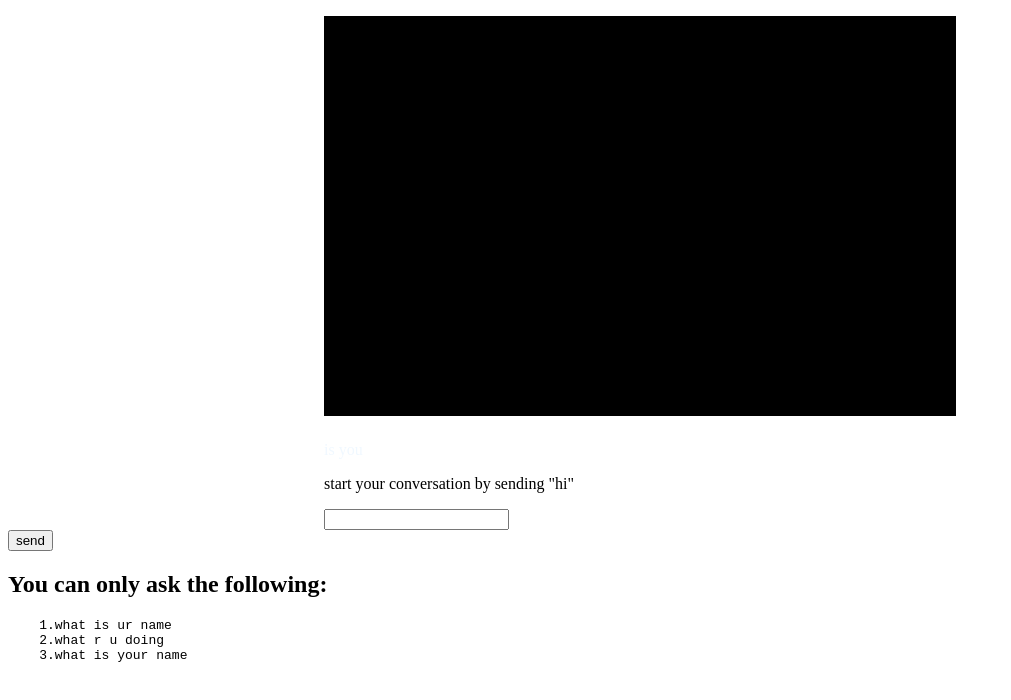
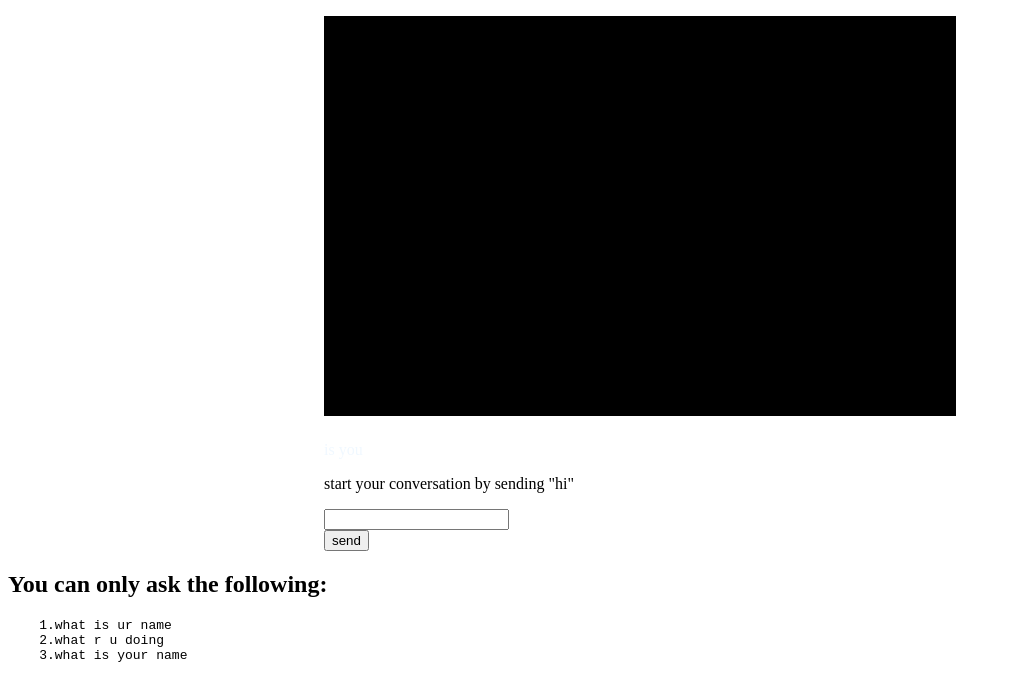
Before and after one commit to hypervisordhanush/last, a plain HTML site: page chat.html in a window 1280 px wide. Shown: the whole page, without its empty margins (0-1011 px from the left). Drawn offline with Linux system fonts and the light colour scheme.

Commit message:
chatbot2

```diff
--- a/chat.html
+++ b/chat.html
@@ -16,6 +16,9 @@
         }
         p{
             color: aliceblue;
+        }
+        button{
+            margin-left: 25%;
         }
     </style>
     <div class="chatbox">
```
